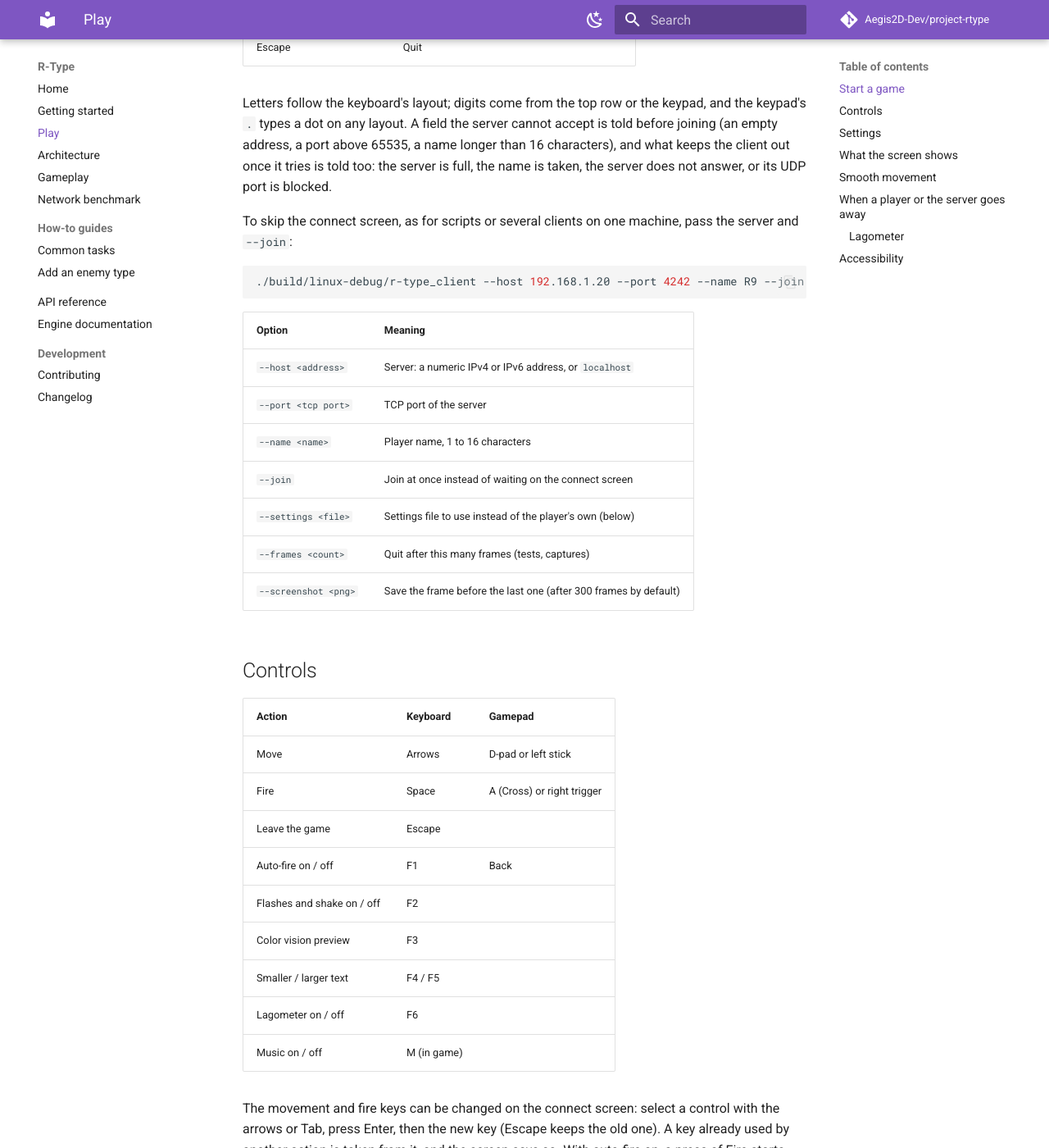
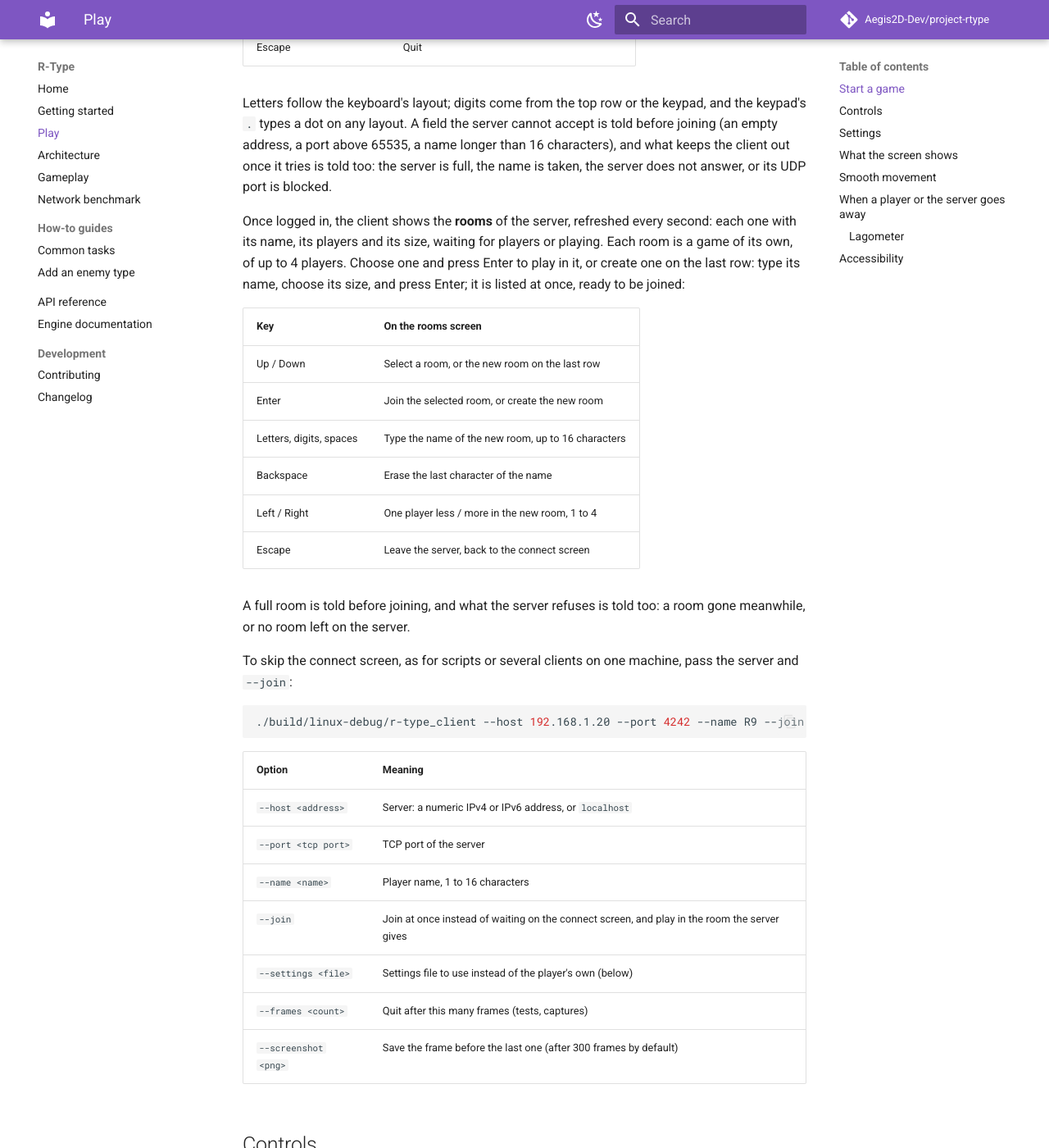
Before and after one commit to Aegis2D-Dev/project-rtype, an MkDocs documentation site: the page built from docs/play.md, in a window 1280 px wide and 1400 px high, scrolled down 775 px. Shown: the whole window at 82% size. Built offline with MkDocs 1.6.1 and Material for MkDocs 9.7.7, drawn with Linux system fonts in a browser that asks for light colours; comment, search, counter and statistics services are not loaded.

Commit message:
feat(docs): documented the room list screen and updated changelogs

```diff
--- a/docs/play.md
+++ b/docs/play.md
@@ -32,6 +32,24 @@ joining (an empty address, a port above 65535, a name longer than 16 characters)
 what keeps the client out once it tries is told too: the server is full, the name is
 taken, the server does not answer, or its UDP port is blocked.
 
+Once logged in, the client shows the **rooms** of the server, refreshed every second: each
+one with its name, its players and its size, waiting for players or playing. Each room is a
+game of its own, of up to 4 players. Choose one and press Enter to play in it, or create one
+on the last row: type its name, choose its size, and press Enter; it is listed at once,
+ready to be joined:
+
+| Key | On the rooms screen |
+|---|---|
+| Up / Down | Select a room, or the new room on the last row |
+| Enter | Join the selected room, or create the new room |
+| Letters, digits, spaces | Type the name of the new room, up to 16 characters |
+| Backspace | Erase the last character of the name |
+| Left / Right | One player less / more in the new room, 1 to 4 |
+| Escape | Leave the server, back to the connect screen |
+
+A full room is told before joining, and what the server refuses is told too: a room gone
+meanwhile, or no room left on the server.
+
 To skip the connect screen, as for scripts or several clients on one machine, pass the
 server and `--join`:
 
@@ -44,7 +62,7 @@ server and `--join`:
 | `--host <address>` | Server: a numeric IPv4 or IPv6 address, or `localhost` |
 | `--port <tcp port>` | TCP port of the server |
 | `--name <name>` | Player name, 1 to 16 characters |
-| `--join` | Join at once instead of waiting on the connect screen |
+| `--join` | Join at once instead of waiting on the connect screen, and play in the room the server gives |
 | `--settings <file>` | Settings file to use instead of the player's own (below) |
 | `--frames <count>` | Quit after this many frames (tests, captures) |
 | `--screenshot <png>` | Save the frame before the last one (after 300 frames by default) |
```
Also changed, not shown: CHANGELOG.md (+1 -0 lines), changelogs/2026-11-05-client-room-list.md (added, +59 -0 lines), docs/architecture.md (+4 -1 lines).
